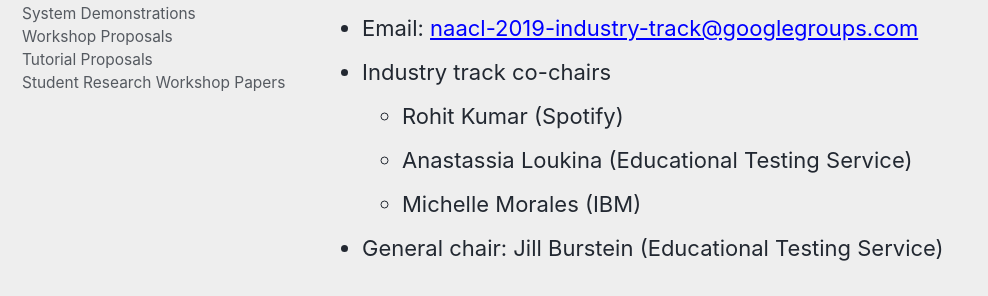
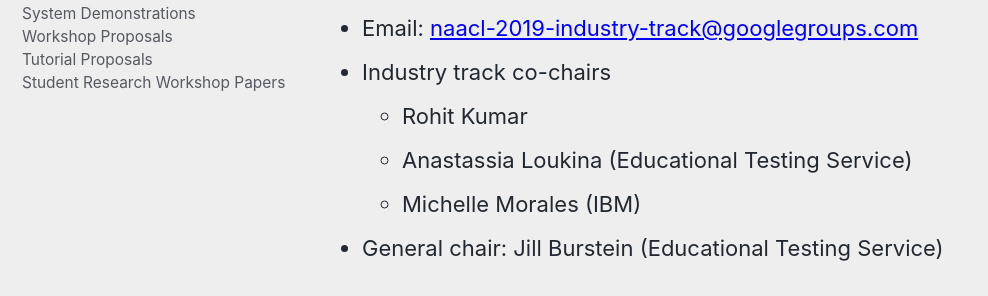
Before and after one commit to naacl-org/naacl-2021-website, a Jekyll site: the page built from _pages/calls/industry.md, in a window 1280 px wide and 900 px high, scrolled down 3474 px. Shown: the part 157-453 px from the top of the window, without its empty margins (0-988 px from the left). Built offline with Jekyll 4.4.1, drawn with Linux system fonts in a browser that asks for light colours; nearby versions of some CDN libraries.

Commit message:
Updating affiliation

```diff
--- a/_pages/calls/industry.md
+++ b/_pages/calls/industry.md
@@ -87,7 +87,7 @@
 ## Contact Information
 - Email: [naacl-2019-industry-track@googlegroups.com](mailto:naacl-2019-industry-track@googlegroups.com)
 - Industry track co-chairs
-  - Rohit Kumar (Spotify)
+  - Rohit Kumar
   - Anastassia Loukina (Educational Testing Service)
   - Michelle Morales (IBM)
 - General chair: Jill Burstein (Educational Testing Service)
```
